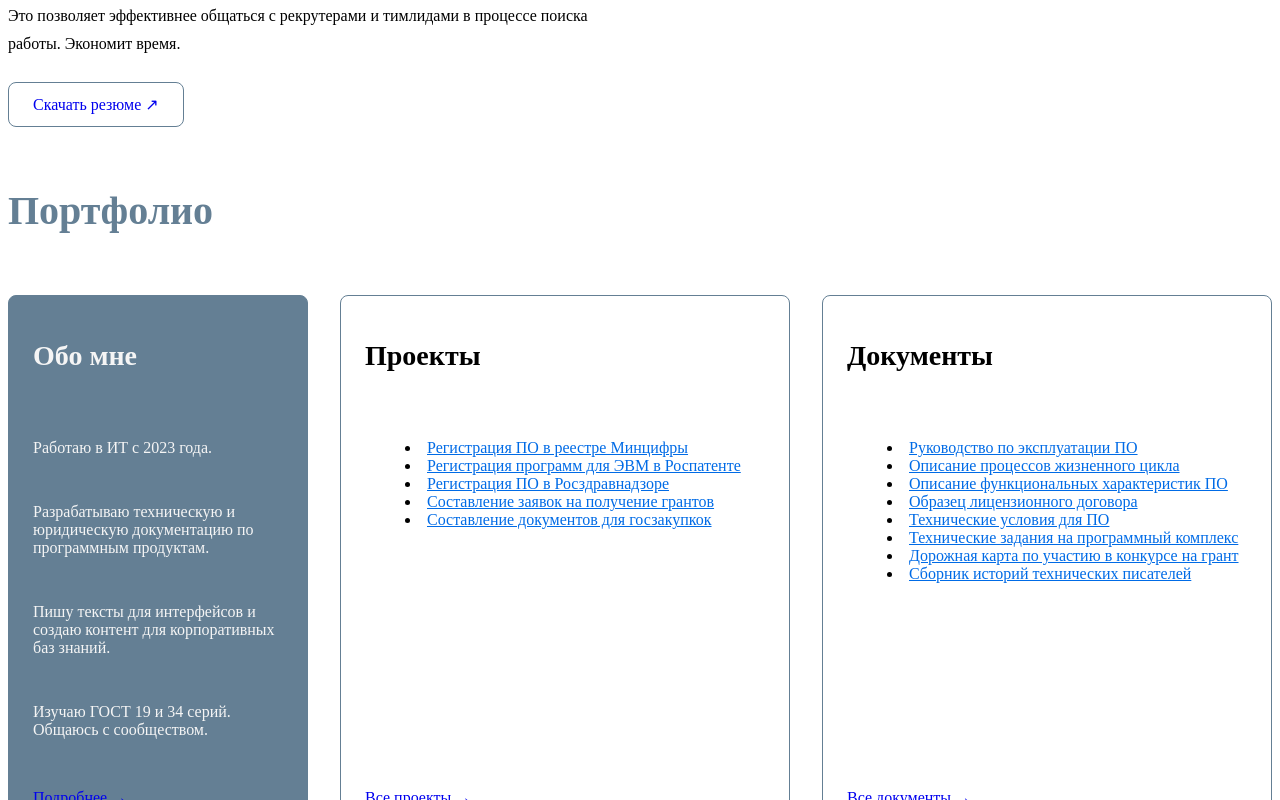
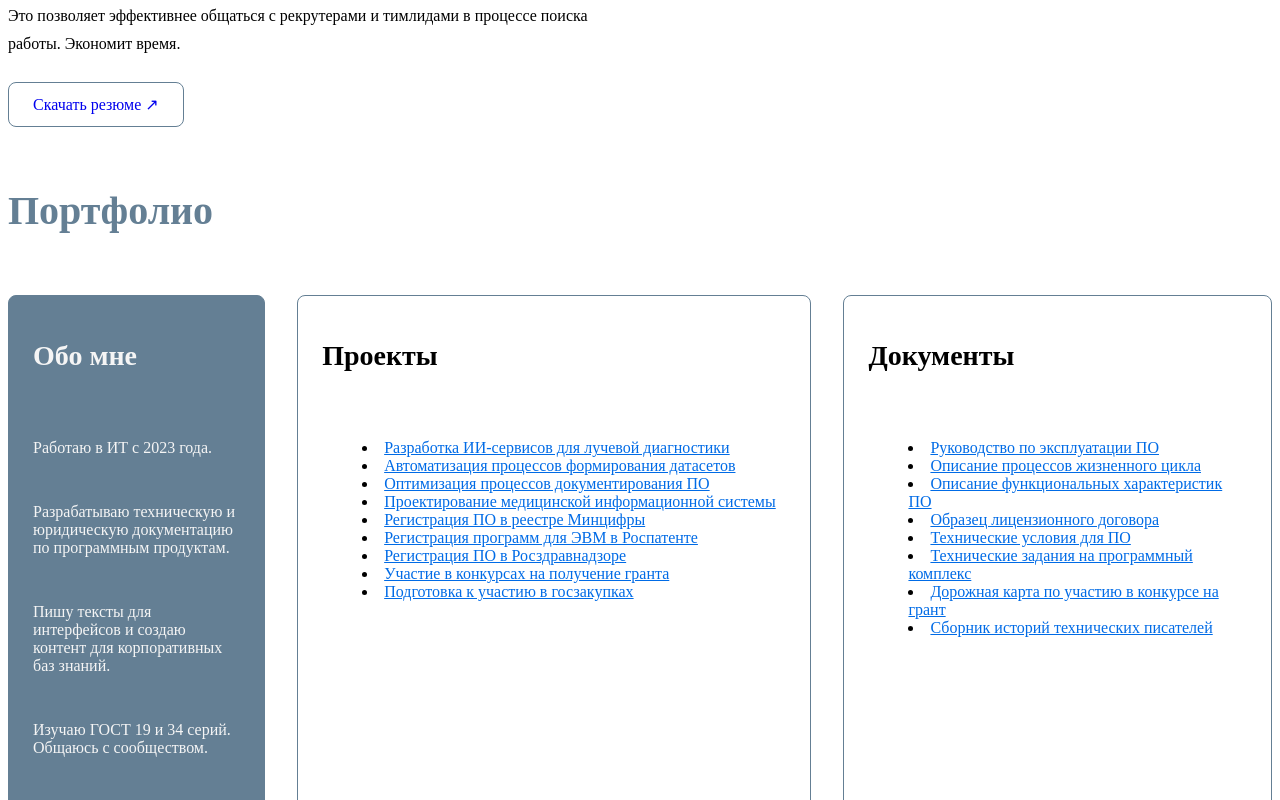
Before and after one commit to pnrf/myrepo, a Next.js app: page / in a window 1280 px wide. Shown: the part 390-1190 px from the top of the page. Built offline with nearby package versions, Linux system fonts and the light colour scheme.

Commit message:
docs: update content

```diff
--- a/components/main-page/main-page.jsx
+++ b/components/main-page/main-page.jsx
@@ -38,11 +38,15 @@ export default function MainPage() {
 					<div className={styles['portfolio-section__content']}>
 						<div className={styles['portfolio-section__text-wrapper']}>
 							<ul className={styles['portfolio-section__card-list']}>
+								<li><a className={styles['link']} href="#">Разработка ИИ-сервисов для лучевой диагностики</a></li>
+								<li><a className={styles['link']} href="#">Автоматизация процессов формирования датасетов</a></li>
+								<li><a className={styles['link']} href="#">Оптимизация процессов документирования ПО</a></li>
+								<li><a className={styles['link']} href="#">Проектирование медицинской информационной системы</a></li>
 								<li><a className={styles['link']} href="/portfolio/projects/registratsiya-rossiyskogo-po-v-reyestre-mintsifry">Регистрация ПО в реестре Минцифры</a></li>
 								<li><a className={styles['link']} href="/portfolio/projects/registratsiya-programm-dlya-evm-v-rospatente">Регистрация программ для ЭВМ в Роспатенте</a></li>
 								<li><a className={styles['link']} href="/portfolio/projects/registratsiya-po-v-roszdravnadzore">Регистрация ПО в Росздравнадзоре</a></li>
-								<li><a className={styles['link']} href="/portfolio/projects/sostavleniye-zayavok-na-polucheniye-grantov">Составление заявок на получение грантов</a></li>
-								<li><a className={styles['link']} href="/portfolio/projects/sostavleniye-dokumentov-dlya-uchastiya-v-goszakupkakh">Составление документов для госзакупкок</a></li>
+								<li><a className={styles['link']} href="/portfolio/projects/sostavleniye-zayavok-na-polucheniye-grantov">Участие в конкурсах на получение гранта</a></li>
+								<li><a className={styles['link']} href="/portfolio/projects/sostavleniye-dokumentov-dlya-uchastiya-v-goszakupkakh">Подготовка к участию в госзакупках</a></li>
 							</ul>
 						</div>
 						<a href="/portfolio/projects">Все проекты →</a>
--- a/components/main-page/main-page.module.css
+++ b/components/main-page/main-page.module.css
@@ -59,7 +59,7 @@
 
 .portfolio-section {
 	display: grid;
-	grid-template-columns: 2fr 3fr 3fr;
+	grid-template-columns: 3fr 6fr 5fr;
 	gap: 2em;
 }
 
--- a/pages/portfolio/documents.mdx
+++ b/pages/portfolio/documents.mdx
@@ -13,7 +13,7 @@ import { Callout } from 'nextra/components'
 ## Юридические документы
 
 - [Договор на разработку технической документации ↗](https://drive.google.com/file/d/1mWDlv3rsMiPzGtQgjTyisWqu39tUjoz7/view?usp=share_link)
-- [Дополнительное соглашение к договору на проведение клинических испытаний ПО ↗](https://drive.google.com/file/d/1LtgEzN39jF89N_RTLl_A7JTaNZVOH1X-/view?usp=share_link)
+- [Доп. соглашение к договору на проведение клинических испытаний ПО ↗](https://drive.google.com/file/d/1LtgEzN39jF89N_RTLl_A7JTaNZVOH1X-/view?usp=share_link)
 - [Образец лицензионного договора](./documents/obrazets-litsenzionnogo-dogovora.mdx)
 - [Соглашение о конфиденциальности ↗](https://drive.google.com/file/d/1iD13v6h418dl907kpD50I7YqdQ_k42NR/view?usp=share_link)
 - [Сопроводительное письмо ↗](https://drive.google.com/file/d/1Xwc9n2IOcIFJMQ8yq5l-ru4iUblv0BV2/view?usp=share_link)
--- a/pages/portfolio/projects/_meta.jsx
+++ b/pages/portfolio/projects/_meta.jsx
@@ -37,8 +37,5 @@ export default {
 	},
 	'html-coding': {
 		title: 'Вёрстка веб-сайтов'
-	},
-	'razrabotka-sayta-dlya-tekhnicheskikh-pisateley': {
-		title: 'Разработка сайта для технических писателей'
 	}
 }
```
Also changed, not shown: pages/portfolio/projects.mdx (+4 -7 lines), pages/portfolio/projects/razrabotka-sayta-dlya-tekhnicheskikh-pisateley.mdx (deleted, +0 -33 lines).
